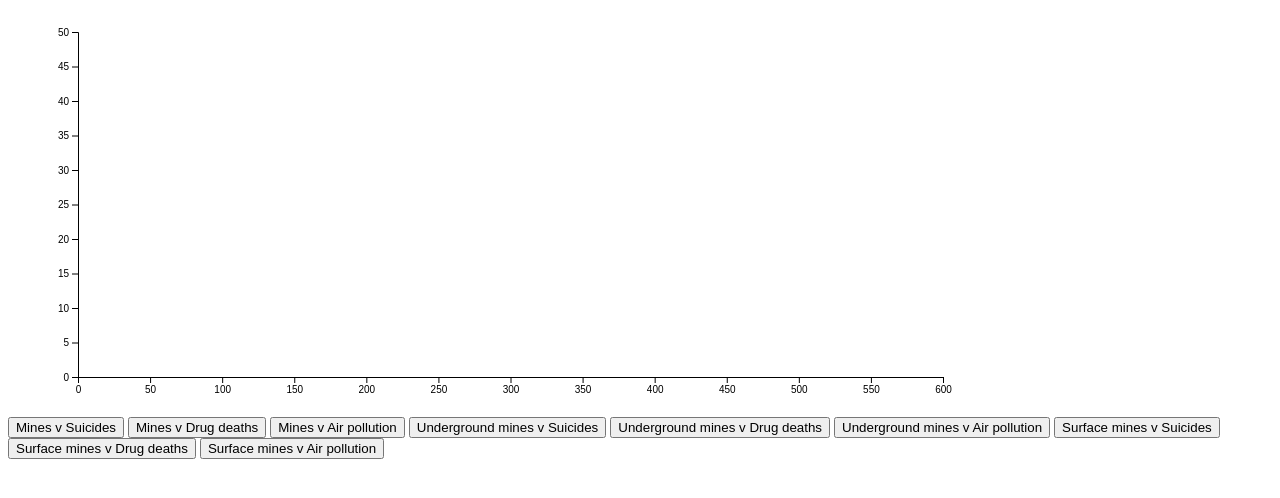
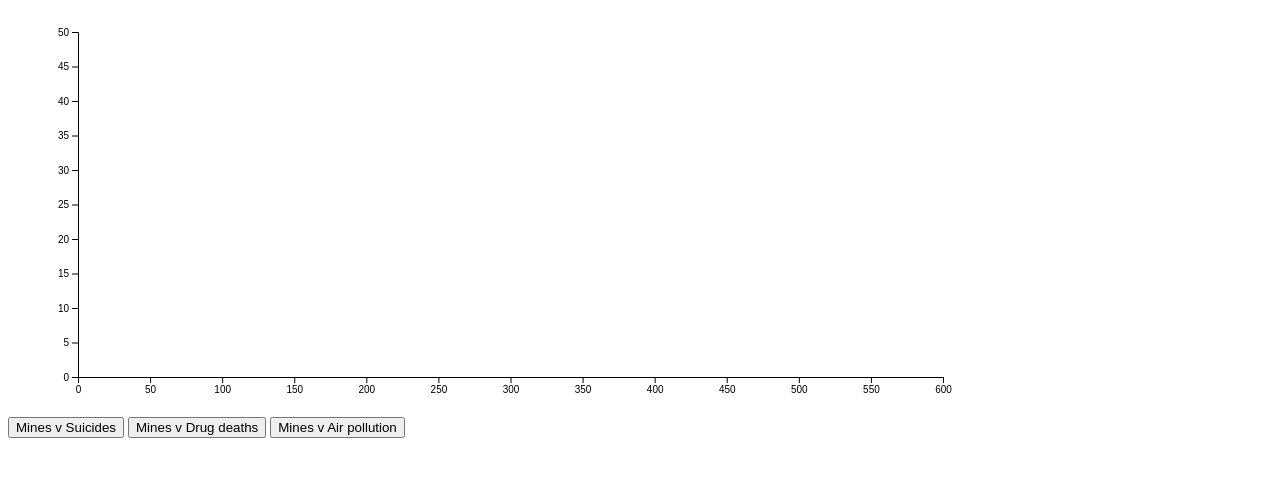
Before and after one commit to smcasto/visual, a plain HTML site: page index.html in a window 1280 px wide. Shown: the part 96-594 px from the top of the page. Drawn offline with nearby package versions, Linux system fonts and the light colour scheme.

Commit message:
Update index.html

```diff
--- a/index.html
+++ b/index.html
@@ -5,16 +5,15 @@
     <script src="visual.js"></script>
     </head>
 <body>
-    <div id="spread">
-        <h1>Social Effects of Mining in West Virginia</h1>
-        <h2 id="head1">Social Effects of Mining in West Virginia</h2>
 
 
-
+    <div id="spread">
+        <h1> Social Effects of Mining in West Virginia </h1>
+        <h2>Click on buttons to see data</h2>
       <div class="graph-container">
         <svg width="550" height="300" id="graph"></svg>
-</div>
         </div>
+    </div>
 
     <button type="button" id="suicide">
     Mines v Suicides
@@ -25,24 +24,5 @@
     <button type="button" id="air">
     Mines v Air pollution
     </button>
-    <button type="button" id="suicide2">
-    Underground mines v Suicides
-    </button>
-    <button type="button" id="drug2">
-     Underground mines v Drug deaths
-    </button>
-    <button type="button" id="air2">
-     Underground mines v Air pollution
-    </button>
-    <button type="button" id="suicide3">
-     Surface mines v Suicides
-    </button>
-    <button type="button" id="drug3">
-       Surface mines v Drug deaths
-    </button>
-    <button type="button" id="air3">
-          Surface mines v Air pollution
-        </button>
-    </div>
     </body>
 </html>
```
